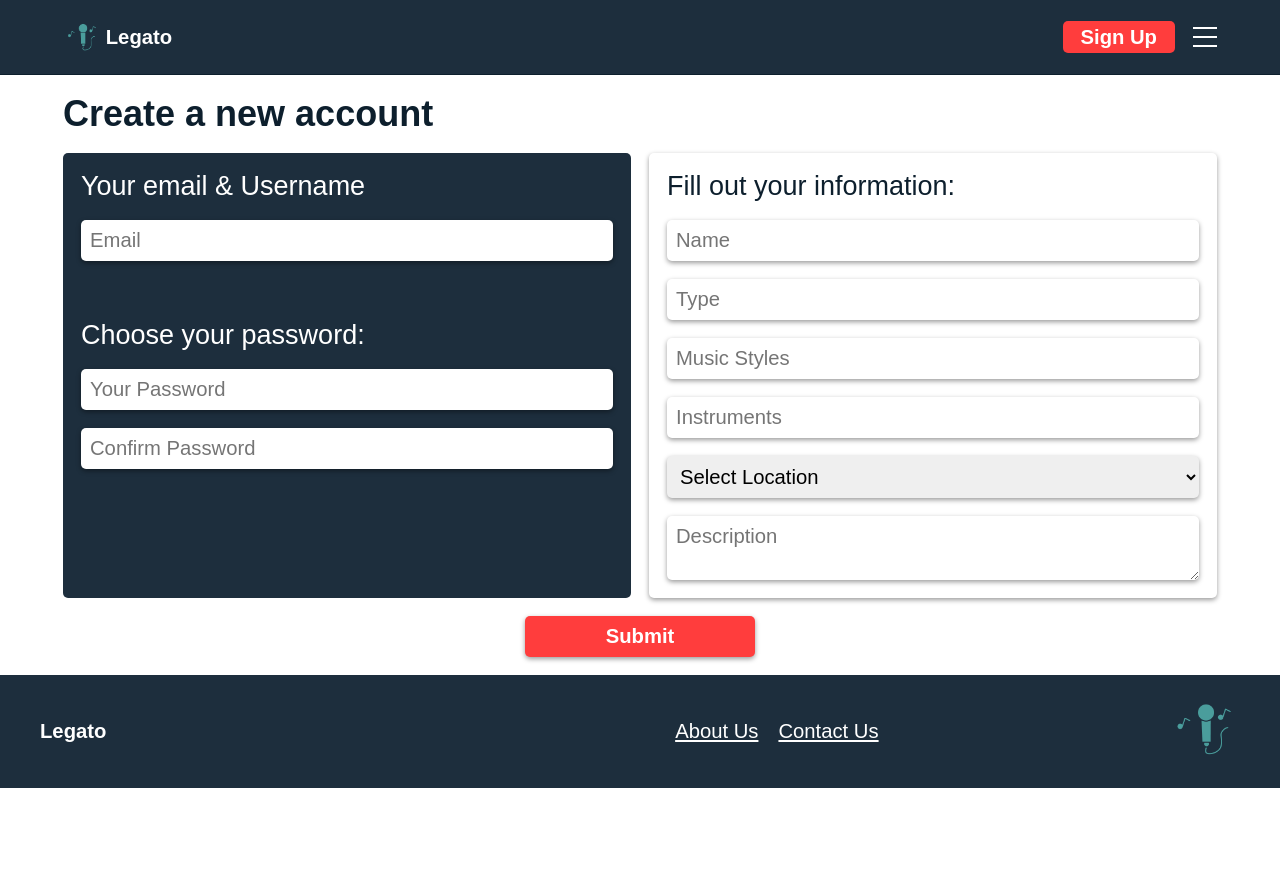
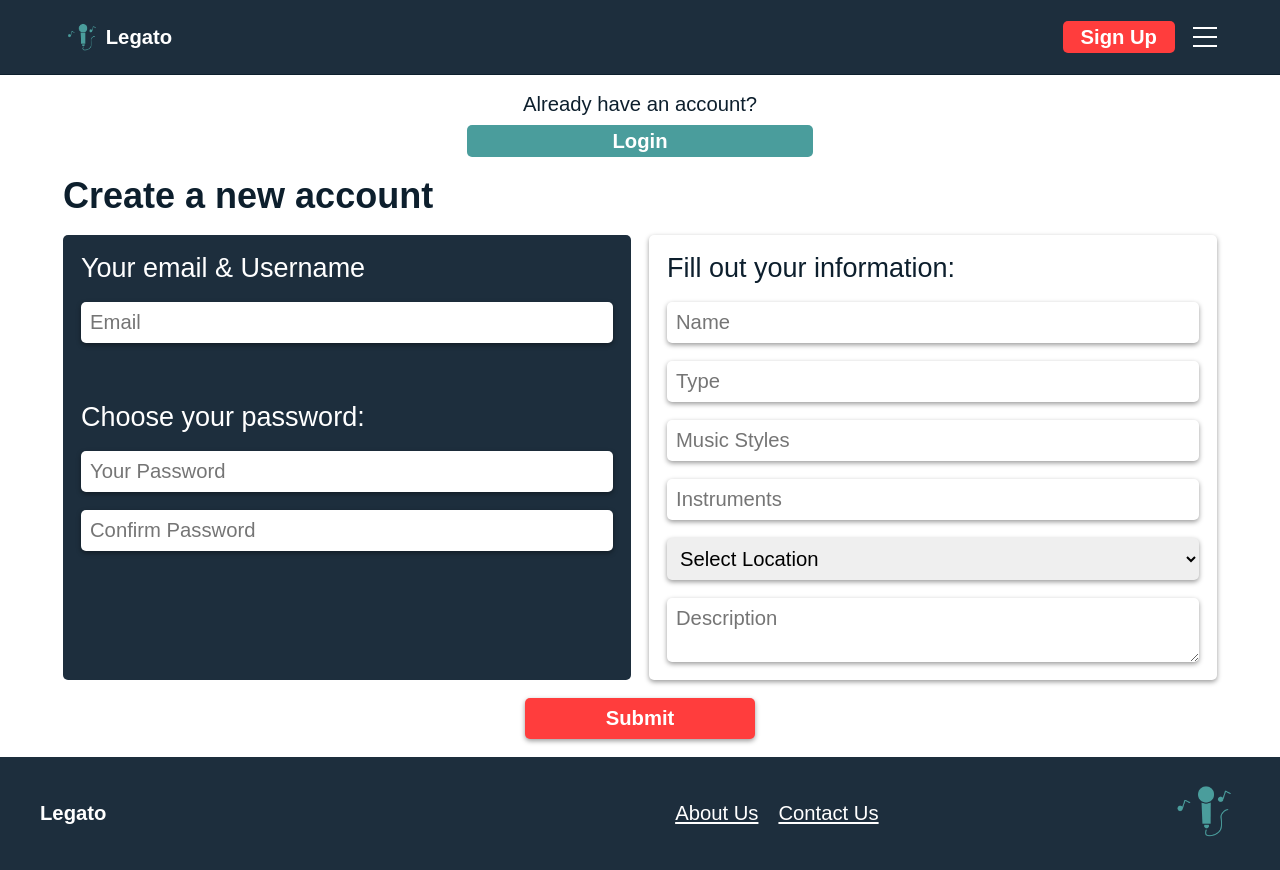
Before and after one commit to albertoleong/LEGATO-musicians-platform, a React (Create React App) app in the folder client/: page /Sign-up in a window 1280 px wide. Before the commit the page ends 800 px from the top, so only its background shows below. Built offline with nearby package versions, Linux system fonts and the light colour scheme.

Commit message:
added simple login page

```diff
--- a/client/src/App.jsx
+++ b/client/src/App.jsx
@@ -6,6 +6,7 @@ import Header from './components/Header/Header';
 import Footer from './components/Footer/Footer';
 import Booking from './pages/Booking/Booking';
 import SignUp from './pages/SignUp/SignUp';
+import Login from './pages/Login/Login';
 
 
 function App() {
@@ -19,6 +20,7 @@ function App() {
         <Route path='/booking' element={<Booking />} />
         <Route path='/booking/:artistId' element={<Booking />} />
         <Route path='/Sign-up' element={<SignUp />} />
+        <Route path='/login' element={<Login />} />
       </Routes>
       <Footer />
     </BrowserRouter>
--- /dev/null
+++ b/client/src/pages/Login/Login.jsx
@@ -0,0 +1,50 @@
+import './Login.scss'
+import { useState } from 'react';
+import axios from 'axios';
+
+const Login = () => {
+    const [email, setEmail] = useState('');
+    const [password, setPassword] = useState('');
+    const [error, setError] = useState('');
+
+    const handleSubmit = async (e) => {
+        e.preventDefault();
+
+        try {
+            const response = await axios.post('http://localhost:8080/login', { email, password });
+            const token = response.data.token;
+
+            localStorage.setItem('token', token);
+
+            //window.location.href = '/dashboard';
+        } catch (err) {
+            setError(err.response.data);
+        }
+    };
+
+    return (
+        <div>
+            <h2>Login</h2>
+            {error && <div>{error}</div>}
+            <form onSubmit={handleSubmit}>
+                <input
+                    type="email"
+                    placeholder="Email"
+                    value={email}
+                    onChange={(e) => setEmail(e.target.value)}
+                    required
+                />
+                <input
+                    type="password"
+                    placeholder="Password"
+                    value={password}
+                    onChange={(e) => setPassword(e.target.value)}
+                    required
+                />
+                <button type="submit">Login</button>
+            </form>
+        </div>
+    );
+};
+
+export default Login;
--- /dev/null
+++ b/client/src/pages/Login/Login.scss
@@ -0,0 +1,2 @@
+@use '../../styles/partials/variables' as *;
+@use '../../styles/partials/mixins' as *;
--- a/client/src/pages/SignUp/SignUp.jsx
+++ b/client/src/pages/SignUp/SignUp.jsx
@@ -4,6 +4,10 @@ import './SignUp.scss'
 const SignUp = () => {
     return (
         <main className='signUp'>
+            <div className='signUp__login'>
+                <p className='signUp__p'>Already have an account? </p>
+                <button className='signUp__loginButton'>Login</button>
+            </div>
             <h1 className='signUp__title'>Create a new account</h1>
             <AddArtist />
         </main>
--- a/client/src/pages/SignUp/SignUp.scss
+++ b/client/src/pages/SignUp/SignUp.scss
@@ -5,6 +5,40 @@
     display: flex;
     flex-direction: column;
 
+    &__login {
+        display: flex;
+        flex-direction: column;
+        gap: .5rem;
+        align-items: center;
+        padding-left: 1rem;
+        padding-right: 1rem;
+        padding-top: 1rem;
+        @include tablet {
+            padding-left: 2rem;
+            padding-right: 2rem;
+        }
+        @include desktop {
+            padding-left: 3.5rem;
+            padding-right: 3.5rem;
+        }
+    }
+        &__p {
+            color: $text-main;
+
+        }
+        &__loginButton {
+            background-color: $primary2;
+            border: none;
+            border-radius: 5px;
+            cursor: pointer;
+            color: $text1;
+            font-weight: 600;
+            padding-top: .25rem;
+            padding-bottom: .25rem;
+            padding-left: .5rem;
+            padding-right: .5rem;
+            width: 30%;
+        }
 
     &__title {
         padding: 1rem;
```
